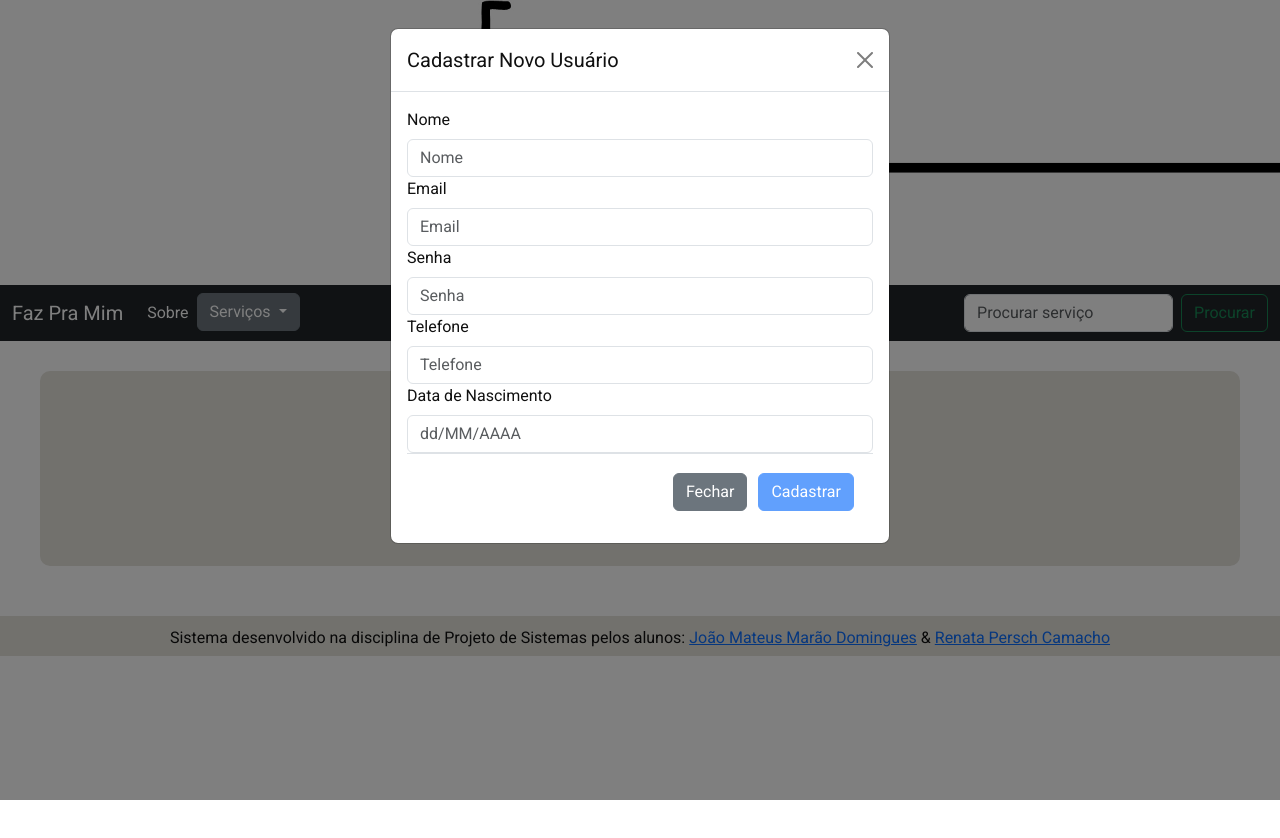
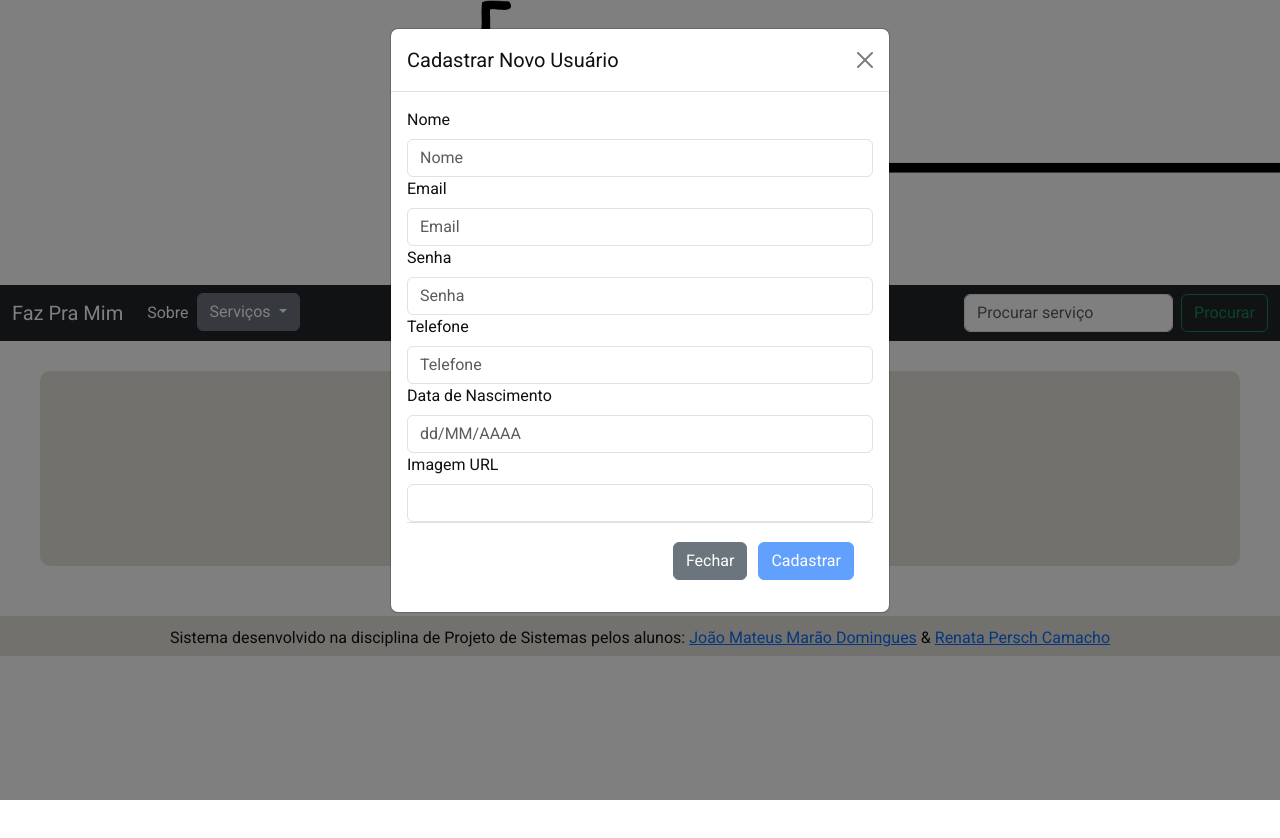
Before and after one commit to repersch/fazPraMim, an Angular app in the folder frontend/faz-para-mim-app/: page / in a window 1280 px wide. Both pictures are taken after a click on the link "Cadastre-se". Shown: the top 838 px of the page. Built offline with nearby package versions, Linux system fonts and the light colour scheme.

Commit message:
Adicionado atributos de person model e campo de formulário para cadastrar novos usuários

```diff
--- a/frontend/faz-para-mim-app/src/app/components/Login/login.component.html
+++ b/frontend/faz-para-mim-app/src/app/components/Login/login.component.html
@@ -53,6 +53,10 @@
             <input type="text" ngModel name="birthDate" class="form-control" id="birthDate" placeholder="dd/MM/AAAA"
               required>
           </div>
+          <div class="form-group">
+            <label for="photo">Imagem URL</label>
+            <input type="text" ngModel name="photo" class="form-control" id="photo" required>
+          </div>
           <div class="modal-footer">
             <button type="button" class="btn btn-secondary" data-bs-dismiss="modal">Fechar</button>
             <button [disabled]="addPersonForm.invalid" type="submit" class="btn btn-primary">Cadastrar</button>
--- a/frontend/faz-para-mim-app/src/model/person.ts
+++ b/frontend/faz-para-mim-app/src/model/person.ts
@@ -5,4 +5,6 @@ export interface Person {
     password: string;
     phone: string;
     birthDate: string;
+    photo: string;
+    personStatus: string;
 }
```
